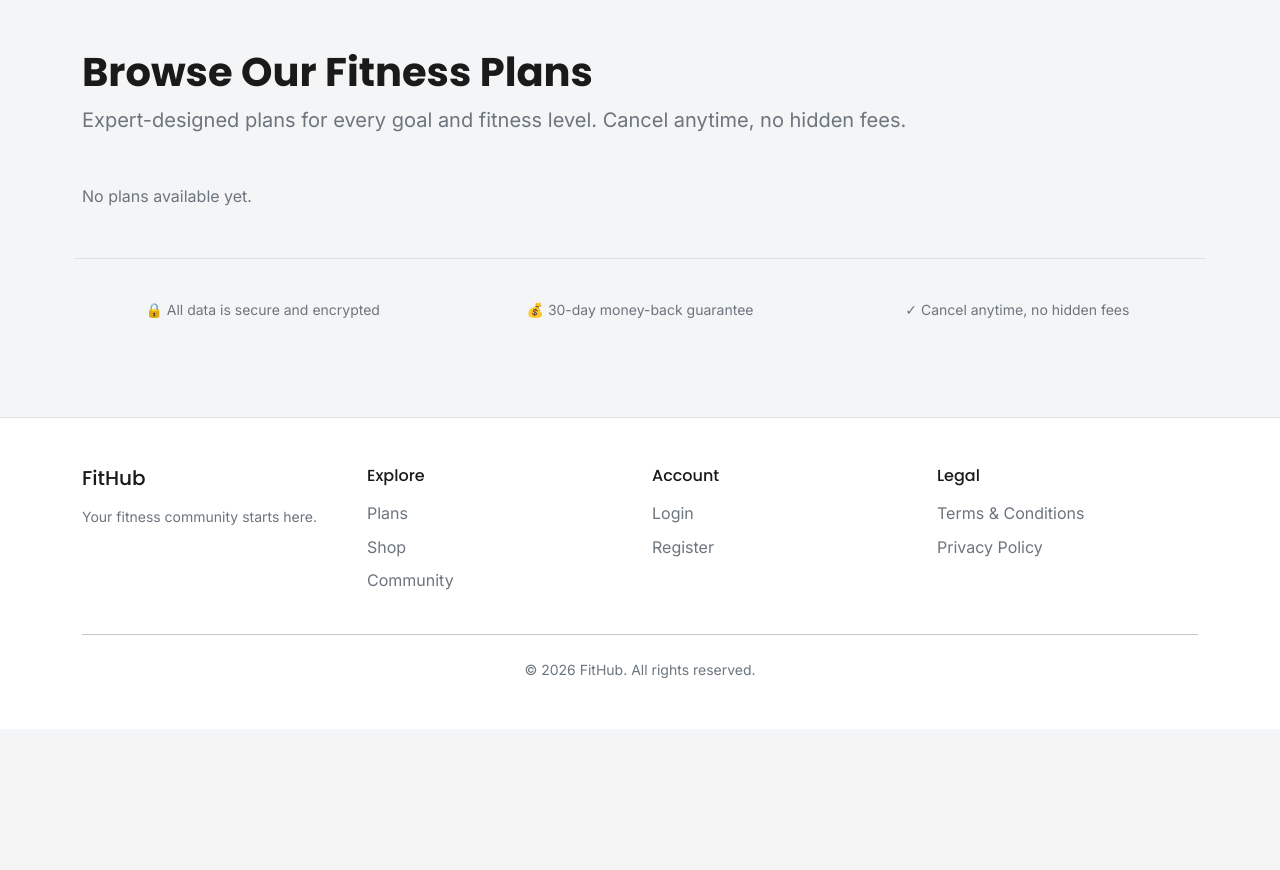
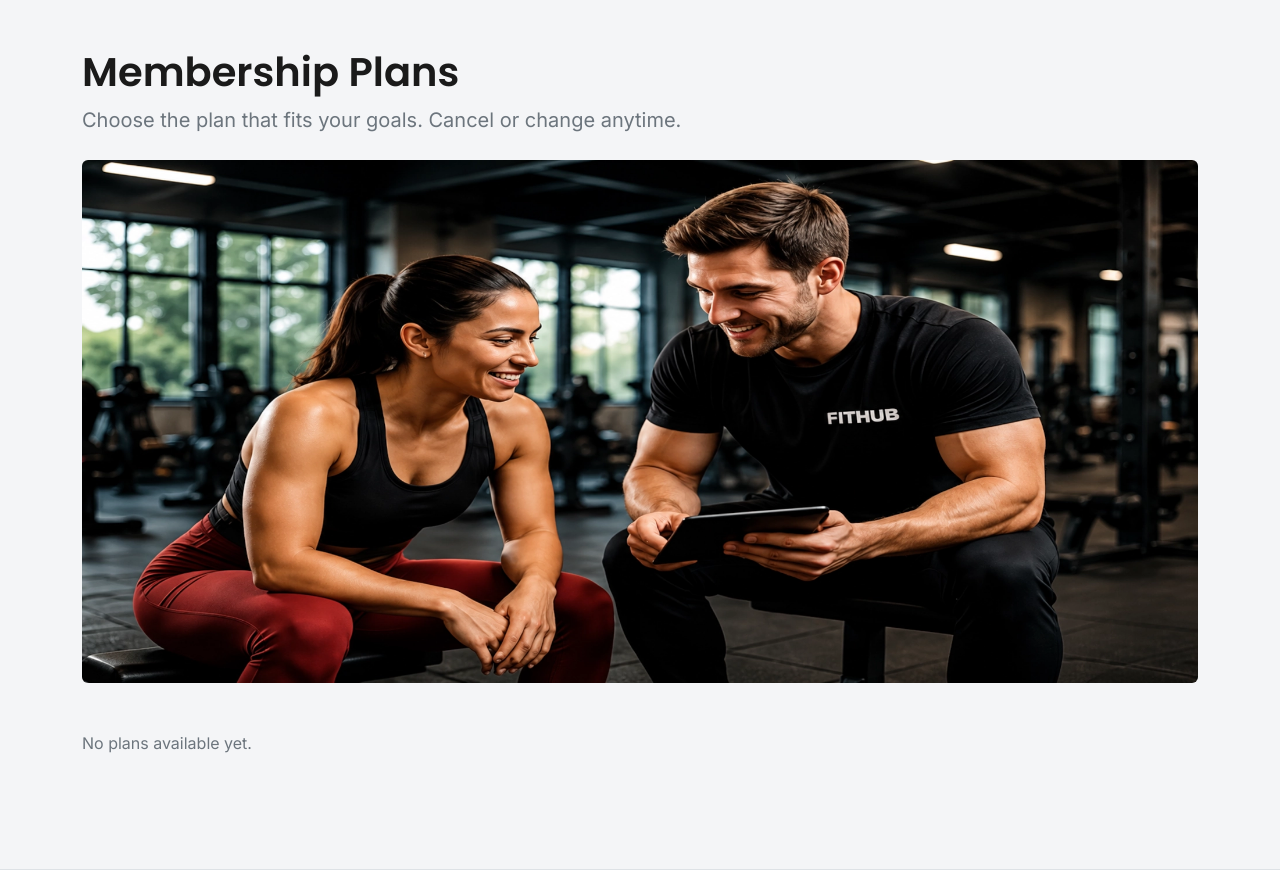
Before and after one commit to rpires71/milestone-4, a Django app: page /plans/ in a window 1280 px wide. Shown: the part 59-929 px from the top of the page. Before the commit the page ends 737 px from the top, so only its background shows below. Run offline with Django 4.2, Linux system fonts and the light colour scheme; data that the repository does not hold is empty; some libraries are stand-ins or nearby versions.

Commit message:
feat: add plans hero banner and per-plan card images

```diff
--- a/plans/templates/plans/plans.html
+++ b/plans/templates/plans/plans.html
@@ -1,73 +1,46 @@
 {% extends "base.html" %}
+{% load static %}
+{% load plans_extras %}
 
 {% block extra_title %}- Plans{% endblock %}
 
 {% block content %}
 <main id="main-content" class="container py-5">
 
-  <!-- Page header -->
-  <div class="mb-5">
-    <h1 class="fw-bold mb-2">Browse Our Fitness Plans</h1>
+  <div class="mb-4">
+    <h1 class="mb-2">Membership Plans</h1>
     <p class="lead text-secondary mb-0">
-      Expert-designed plans for every goal and fitness level. Cancel anytime, no hidden fees.
+      Choose the plan that fits your goals. Cancel or change anytime.
     </p>
   </div>
+
+  <img src="{% static 'images/hero-plans.webp' %}"
+       class="img-fluid rounded w-100 mb-5"
+       alt="FitHub members training together">
 
   {% if plans %}
     <div class="row g-4">
       {% for plan in plans %}
         <div class="col-12 col-md-6 col-lg-4">
-          <div class="card h-100 position-relative">
-
-            {% if forloop.first %}
-              <span class="badge bg-warning text-dark position-absolute top-0 start-0 m-2">
-                &#11088; Most Popular
-              </span>
-            {% endif %}
-
+          <div class="card h-100">
+            {% with img=plan.slug|plan_image %}
               {% if plan.image %}
                 <img src="{{ plan.image.url }}" class="card-img-top" alt="{{ plan.name }}">
+              {% elif img %}
+                <img src="{{ img }}" class="card-img-top" alt="{{ plan.name }}">
               {% else %}
                 <div class="ratio ratio-16x9 bg-light d-flex align-items-center justify-content-center text-secondary">
                   Plan image
                 </div>
               {% endif %}
-
+            {% endwith %}
             <div class="card-body d-flex flex-column">
-              <h2 class="h5 mb-2">{{ plan.name }}</h2>
-
-              <!-- Tier badge (colour-coded by difficulty) -->
-              <div class="mb-3">
-                {% if plan.tier == 'beginner' %}
-                  <span class="badge rounded-pill bg-success-subtle text-success-emphasis">Beginner</span>
-                {% elif plan.tier == 'intermediate' %}
-                  <span class="badge rounded-pill bg-warning-subtle text-warning-emphasis">Intermediate</span>
-                {% else %}
-                  <span class="badge rounded-pill bg-primary-subtle text-primary-emphasis">Advanced</span>
-                {% endif %}
-                <span class="badge rounded-pill bg-light text-secondary">{{ plan.get_billing_interval_display }}</span>
-              </div>
-
-              <!-- Price -->
-              <p class="mb-3">
-                <span class="fw-bold fs-3">&pound;{{ plan.price }}</span>
-                <span class="text-secondary small">
-                  / {% if plan.billing_interval == 'annual' %}year{% else %}month{% endif %}
-                </span>
+              <h2 class="h5 mb-1">{{ plan.name }}</h2>
+              <p class="text-secondary small mb-3 text-capitalize">
+                {{ plan.get_tier_display }} &middot; {{ plan.get_billing_interval_display }}
               </p>
-
-              <!-- Features -->
-              {% if plan.features.all %}
-                <ul class="list-unstyled small mb-3">
-                  {% for feature in plan.features.all %}
-                    <li class="mb-1">
-                      <span class="text-success" aria-hidden="true">&#10003;</span>
-                      {{ feature.text }}
-                    </li>
-                  {% endfor %}
-                </ul>
-              {% endif %}
-
+              <p class="fw-bold fs-4 mb-1">&pound;{{ plan.price }}</p>
+              <p class="text-secondary small mb-3">{{ plan.get_billing_interval_display }}</p>
               <a href="{% url 'plan_detail' plan.slug %}" class="btn btn-danger mt-auto">View Plan</a>
             </div>
           </div>
@@ -78,12 +51,5 @@
     <p class="text-secondary">No plans available yet.</p>
   {% endif %}
 
-  <!-- Trust strip -->
-  <div class="row g-3 text-center text-secondary small mt-5 pt-4 border-top">
-    <div class="col-12 col-md-4">&#128274; All data is secure and encrypted</div>
-    <div class="col-12 col-md-4">&#128176; 30-day money-back guarantee</div>
-    <div class="col-12 col-md-4">&#10003; Cancel anytime, no hidden fees</div>
-  </div>
-
 </main>
 {% endblock %}
```
Also changed, not shown: plans/templatetags/plans_extras.py (added, +26 -0 lines), plans/templatetags/__init__.py (added), static/images/plans/annual-pro.webp (added), static/images/plans/elite.webp (added), static/images/plans/premium.webp (added), static/images/plans/starter.webp (added). Lines whose indentation alone changed are shown as unchanged.
